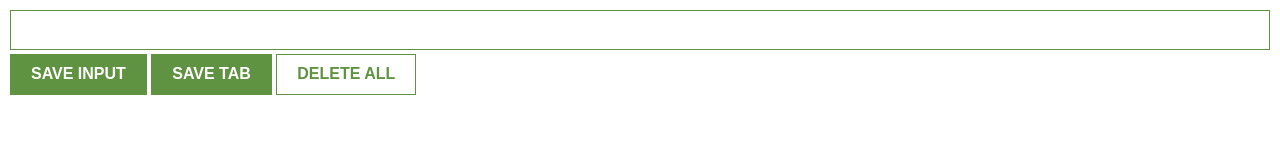
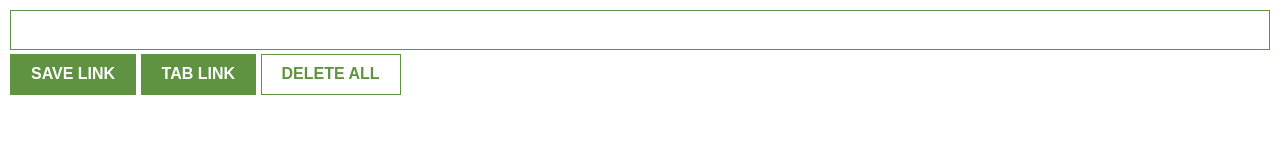
Before and after one commit to KrishT0/Link-Saver, a website built with Vite: page index.html in a window 1280 px wide. Built offline with nearby package versions, Linux system fonts and the light colour scheme.

Commit message:
Update index.html

```diff
--- a/index.html
+++ b/index.html
@@ -4,8 +4,8 @@
     </head>
     <body>
         <input type="text" id="input-el">
-        <button id="input-btn">SAVE INPUT</button>
-        <button id="tab-btn">SAVE TAB</button>
+        <button id="input-btn">SAVE LINK</button>
+        <button id="tab-btn">TAB LINK</button>
         <button id="delete-btn">DELETE ALL</button>
         <ul id="ul-el">
         </ul>
```
